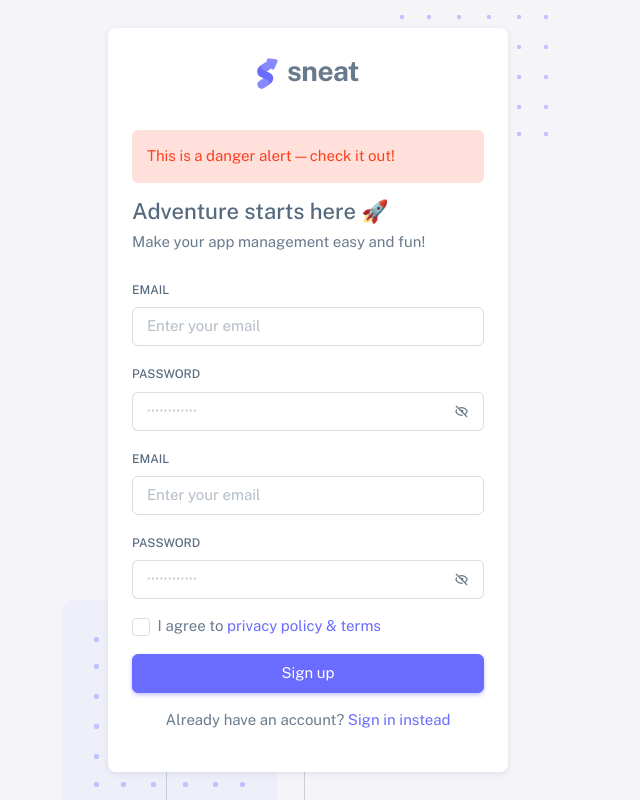
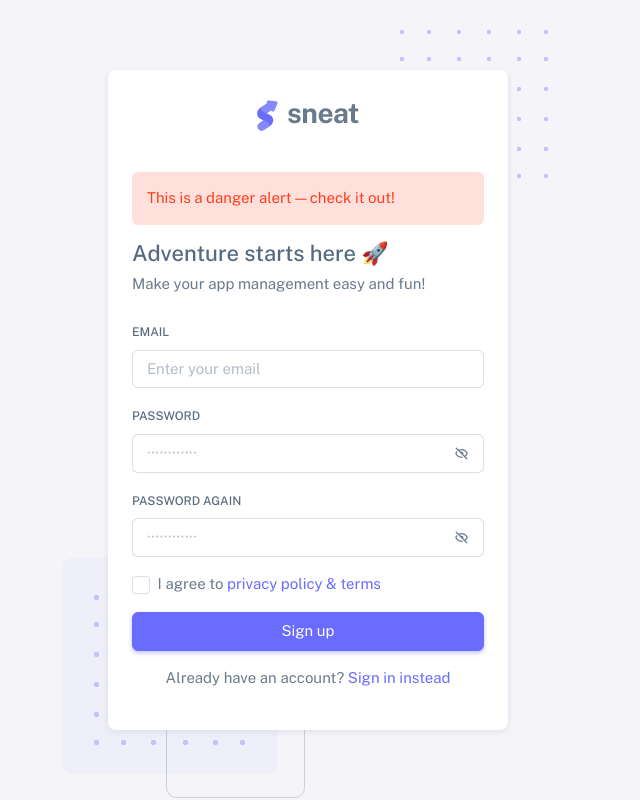
Before and after one commit to tehcentr2014/dj-oc-app, a Django app: page /auth/register in a window 1280 px wide. Shown: the whole page, without its empty margins (332-972 px from the left). Run offline with Django 4.2, Linux system fonts and the light colour scheme; some libraries are stand-ins or nearby versions.

Commit message:
Reg update

```diff
--- a/templates/authorisation/register.html
+++ b/templates/authorisation/register.html
@@ -28,12 +28,8 @@
                   </div>
                 </div>
 
-                <div class="mb-3">
-                  <label for="email" class="form-label">Email</label>
-                  <input type="text" class="form-control" id="email" name="email" placeholder="Enter your email" />
-                </div>
                 <div class="mb-3 form-password-toggle">
-                  <label class="form-label" for="password">Password</label>
+                  <label class="form-label" for="password">Password Again</label>
                   <div class="input-group input-group-merge">
                     <input
                       type="password"
```
